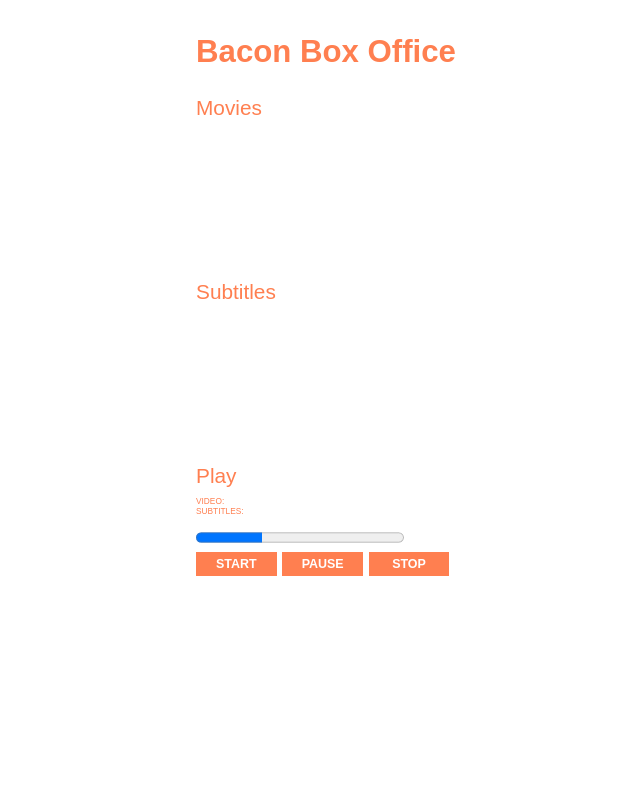
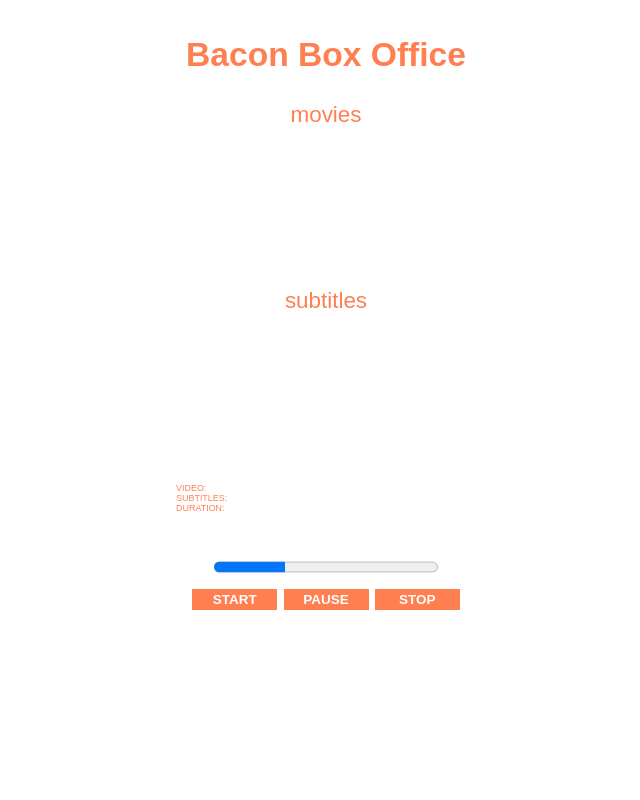
Before and after one commit to j-o-eriksson/jboxo, a Python web app: template jboxo/templates/index.html in a window 1280 px wide. Shown: the whole page, without its empty margins (314-954 px from the left). Run offline with Jinja, Linux system fonts and the light colour scheme; the template is opened without the code that fills it, so the values that code supplies are empty.

Commit message:
more UI improvements

```diff
--- a/jboxo/static/css/style.css
+++ b/jboxo/static/css/style.css
@@ -1,98 +1,84 @@
 /* static/css/style.css */
 
-:root {
-    --bg-color: white;
-    --main-color: coral;
-    --secondary-color: lavenderblush;
-    --tertiary-color: blanchedalmond;
-}
+body {
+  color: coral;
+  font-size: 1.4em;
+  font-family: sans-serif;
 
-* {
-    box-sizing: border-box;
-}
+  display: grid;
+  justify-content: center;
+  text-align: center;
 
-html {
-  height: 100%;
   overflow: hidden
 }
 
-body {
-  color: var(--main-color);
-  font-size: 1.3em;
-  font-family: sans-serif;
-  display: grid;
-  justify-content: center;
-
-  /* height: 100%; */
-  overflow: hidden
+.info {
+  height:70px;
+  width:300px;
+  margin-bottom: 10px;
 }
 
-p {
-  max-width: 80%;
+.info p {
+  text-align: left;
   font-size: 0.4em;
   text-transform: uppercase;
 }
 
-.test {
+.progress {
+  height: 20px;
   margin-bottom: 10px;
 }
 
-button,
-.button {
-    background-color: var(--main-color);
-    border: 1px solid var(--main-color);
-    color: var(--bg-color);
-    cursor: pointer;
-    font-size: 0.6em;
-    font-weight: bold;
-    margin: 0.3em 0;
-    padding: 0.3em 1.3em;
-    text-transform: uppercase;
-    min-width: 31%;
-}
-
-button:active {
-    background-color: var(--bg-color);
-    color: var(--main-color);
-}
-
-nav ul {
+.wrapper {
   height:150px;
   overflow:hidden;
   overflow-y:scroll;
+  margin-bottom: 10px;
 }
 
-ul {
+.wrapper ul {
+  display: inline-block;
   margin: 0;
-  padding-right: 0.5em;
-  padding-left: 0em;
+  padding: 0;
 }
 
-li {
+.wrapper li {
   list-style: none;
-  background-color: var(--main-color);
-  /* margin-right: 30px; */
-  /* text-align: center; */
-  /* line-height: 60px; */
+  width: 300px;
 }
 
-li a {
-  /* text-decoration: none; */
-  /* color: #FFFFFF; */
+.wrapper li a {
   display: block;
-  list-style: none;
-    /* background-color: var(--main-color); */
-  border: 1px solid var(--main-color);
-  color: var(--bg-color);
-  cursor: pointer;
-  font-size: 0.7em;
+  text-transform: uppercase;
+  font-size: 0.6em;
   font-weight: bold;
+  color: white;
+  background-color: coral;
+  border: 1px solid coral;
+
   margin: 0.3em 0;
-  padding: 0.3em 1.3em;
-  text-transform: uppercase;
+  padding: 2px 5px;
 }
 
-li a:active {
-  background-color: var(--bg-color);
-  color: var(--main-color);
+.wrapper li a:hover {
+  background-color: white;
+  color: coral;
 }
+
+.stuff button {
+  text-transform: uppercase;
+  font-size: 0.6em;
+  font-weight: bold;
+  background-color: coral;
+  color: white;
+
+  border: 1px solid coral;
+  margin: 0;
+  padding: 2px 5px;
+  width: 85px;
+}
+
+.stuff button:hover {
+  background-color: white;
+  color: coral;
+}
--- a/jboxo/templates/index.html
+++ b/jboxo/templates/index.html
@@ -1,5 +1,5 @@
 <!doctype html>
-<html lang="en">
+<html>
   <head>
     <meta charset="UTF-8" />
     <meta name="viewport" content="width=device-width, initial-scale=1.0" />
@@ -9,20 +9,29 @@
     />
     <script src="{{ url_for('static', filename='js/app.js') }}"></script>
   </head>
+
   <body>
     <h2>Bacon Box Office</h2>
-      <div class="test">
-        <label>Movies</label>
-        <nav><ul id="myList"></ul> </nav>
+
+    <label>movies</label>
+    <div class="wrapper" id="myList">
+      <ul></ul>
     </div>
-      <div class="test">
-        <label>Subtitles</label>
-        <nav><ul id="subList"></ul> </nav>
+
+    <label>subtitles</label>
+    <div class="wrapper" id="subList">
+      <ul></ul>
     </div>
-      <div class="test">
-        <label>Play</label>
-        <p id="videoInfo">video:<br>subtitles:</p>
-        <progress id="videoProgress" value="32" max="100"></progress><br>
+
+    <div class="info">
+      <p id="videoInfo">video:<br />subtitles:<br />duration:</p>
+    </div>
+
+    <div class="progress">
+      <progress id="videoProgress" value="32" max="100"></progress><br />
+    </div>
+
+    <div class="stuff">
       <button onClick="playVideo()">Start</button>
       <button onClick="pauseVideo()">Pause</button>
       <button onClick="stopVideo()">Stop</button>
--- a/jboxo/utils.py
+++ b/jboxo/utils.py
@@ -43,6 +43,11 @@ def clean_string(s: str) -> str:
     return s.translate({ord(c): " " for c in ".-[]"})
 
 
+def wake_screen() -> None:
+    cmd = f"xset -dpms && xset +dpms"
+    subprocess.run(cmd, shell=True)
+
+
 def _get_duration(path: Path) -> int:
     cmd = f"ffprobe -i '{path}' -show_entries format=duration -v quiet -of csv='p=0'"
     return int(float(subprocess.check_output(cmd, shell=True).decode("utf-8").strip()))
```
Also changed, not shown: client/app.ts (+16 -14 lines), jboxo/__init__.py (+20 -14 lines), jboxo/wrapper.py (+6 -4 lines). Lines whose indentation alone changed are shown as unchanged.
